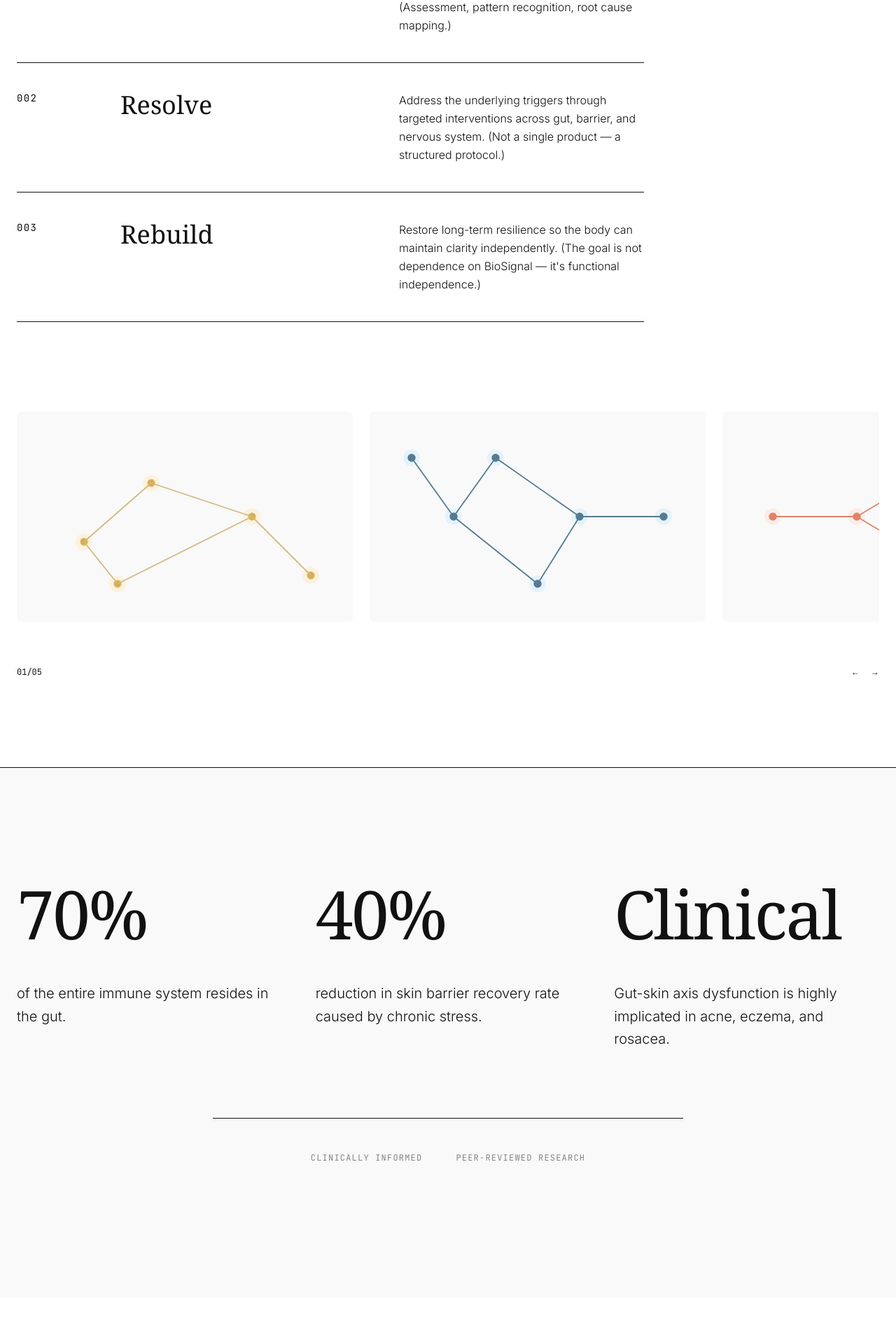
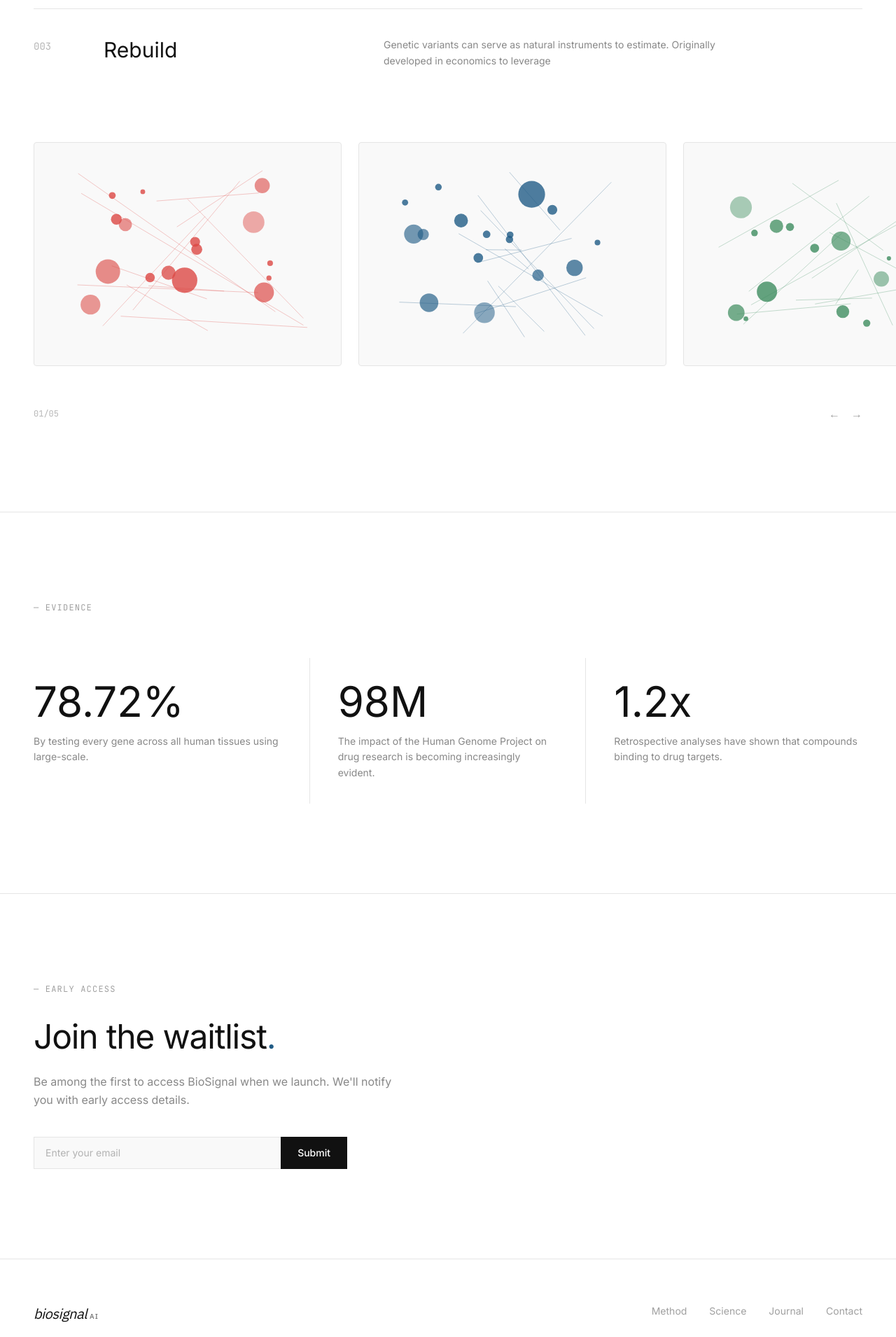
Before and after one commit to YA117/biosignal-landing, a Next.js app: page / in a window 1280 px wide. Shown: the part 2817-4727 px from the top of the page at 70% size. Built offline with nearby package versions, Linux system fonts and the light colour scheme.

Commit message:
feat: complete bio4 aesthetic overhaul — light mode, IBM Plex Sans logo, strict grid typography

```diff
--- a/app/layout.tsx
+++ b/app/layout.tsx
@@ -23,7 +23,7 @@ export default function RootLayout({
 }) {
   return (
     <html lang="en" className={`${inter.variable} ${ibmPlex.variable} ${mono.variable}`}>
-      <body className="font-sans bg-background text-foreground antialiased selection:bg-accent/20 selection:text-accent">
+      <body className="font-sans bg-background text-foreground antialiased selection:bg-blue-bio/20 selection:text-blue-bio">
         {children}
         <Toaster />
       </body>
--- a/components/sections/Evidence.tsx
+++ b/components/sections/Evidence.tsx
@@ -2,55 +2,56 @@
 
 import { motion } from "framer-motion";
 
-export function Evidence() {
-  const stats = [
+const evidence = [
   {
-      value: "70%",
-      desc: "of the entire immune system resides in the gut."
+    stat: "78.72%",
+    description: "By testing every gene across all human tissues using large-scale.",
   },
   {
-      value: "40%",
-      desc: "reduction in skin barrier recovery rate caused by chronic stress."
+    stat: "98M",
+    description: "The impact of the Human Genome Project on drug research is becoming increasingly evident.",
   },
   {
-      value: "Clinical",
-      desc: "Gut-skin axis dysfunction is highly implicated in acne, eczema, and rosacea."
-    }
+    stat: "1.2x",
+    description: "Retrospective analyses have shown that compounds binding to drug targets.",
+  },
 ];
 
+export function Evidence() {
   return (
-    <section className="bg-surface text-charcoal py-24 md:py-40 px-6 border-t border-charcoal/5">
-      <div className="container mx-auto max-w-7xl">
+    <section id="science" className="bg-background border-t border-border">
+      <div className="w-full px-6 lg:px-12 py-24 md:py-32">
         <motion.div
-          initial={{ opacity: 0, y: 30 }}
+          initial={{ opacity: 0, y: 15 }}
           whileInView={{ opacity: 1, y: 0 }}
-          viewport={{ once: true, margin: "-100px" }}
-          transition={{ duration: 0.8 }}
-          className="grid grid-cols-1 lg:grid-cols-3 gap-16 lg:gap-12"
+          viewport={{ once: true }}
+          transition={{ duration: 0.5 }}
+          className="mb-16"
         >
-          {stats.map((stat, i) => (
-            <div key={i} className="flex flex-col">
-              <span className="font-serif text-6xl md:text-8xl tracking-tight mb-6">{stat.value}</span>
-              <div className="w-12 h-[2px] bg-accent/50 mb-6" />
-              <p className="font-sans text-lg md:text-xl font-light text-charcoal/80 leading-relaxed max-w-sm">
-                {stat.desc}
-              </p>
-            </div>
-          ))}
+          <span className="block font-mono text-xs tracking-widest uppercase text-foreground/40 mb-4">
+            — Evidence
+          </span>
         </motion.div>
 
+        <div className="grid grid-cols-1 md:grid-cols-3 gap-0">
+          {evidence.map((item, i) => (
             <motion.div
-           initial={{ opacity: 0 }}
-           whileInView={{ opacity: 1 }}
+              key={i}
+              initial={{ opacity: 0, y: 20 }}
+              whileInView={{ opacity: 1, y: 0 }}
               viewport={{ once: true }}
-           transition={{ delay: 0.4, duration: 1 }}
-           className="mt-24 pt-12 border-t border-charcoal/10 flex flex-col items-center text-center max-w-2xl mx-auto"
+              transition={{ duration: 0.5, delay: i * 0.1 }}
+              className={`py-8 ${i < evidence.length - 1 ? "md:border-r border-border md:pr-10" : ""} ${i > 0 ? "md:pl-10" : ""}`}
             >
-           <div className="flex flex-wrap justify-center gap-6 md:gap-12 opacity-50 mb-8">
-              <span className="font-mono text-xs uppercase tracking-widest">Clinically Informed</span>
-              <span className="font-mono text-xs uppercase tracking-widest">Peer-Reviewed Research</span>
+              <h3 className="text-5xl md:text-6xl font-sans font-normal text-foreground mb-4">
+                {item.stat}
+              </h3>
+              <p className="text-sm text-foreground/50 leading-relaxed">
+                {item.description}
+              </p>
+            </motion.div>
+          ))}
         </div>
-        </motion.div>
       </div>
     </section>
   );
--- a/components/sections/Footer.tsx
+++ b/components/sections/Footer.tsx
@@ -3,7 +3,7 @@
 import Link from "next/link";
 
 const footerLinks = [
-  { label: "Method", href: "#method" },
+  { label: "Method", href: "#" },
   { label: "Science", href: "#science" },
   { label: "Journal", href: "#" },
   { label: "Contact", href: "#" },
@@ -11,20 +11,17 @@ const footerLinks = [
 
 export function Footer() {
   return (
-    <footer className="w-full bg-[#1c1917]">
+    <footer className="w-full bg-background border-t border-border">
       {/* Main Footer */}
-      <div className="px-6 py-16 sm:px-12 lg:px-24">
-        <div className="mx-auto max-w-7xl">
-          <div className="flex flex-col gap-12 md:flex-row md:items-start md:justify-between">
+      <div className="px-6 lg:px-12 py-16">
+        <div className="flex flex-col gap-10 md:flex-row md:items-start md:justify-between">
           {/* Brand */}
           <div className="max-w-xs">
             <Link href="/" className="flex items-baseline gap-0.5">
-                <span className="text-xl font-light text-white">Bio</span>
-                <span className="text-xl font-normal text-[#c4733b]">
-                  Signal
-                </span>
+              <span className="text-xl italic text-foreground tracking-tight" style={{ fontFamily: 'var(--font-ibm-plex)' }}>biosignal</span>
+              <span className="text-[10px] font-medium text-foreground/60 tracking-widest uppercase ml-0.5" style={{ fontFamily: 'var(--font-ibm-plex)' }}>AI</span>
             </Link>
-              <p className="mt-4 text-sm leading-relaxed text-white/30">
+            <p className="mt-4 text-sm leading-relaxed text-foreground/40">
               Signal-based health, starting with skin.
             </p>
           </div>
@@ -35,55 +32,26 @@ export function Footer() {
               <Link
                 key={link.label}
                 href={link.href}
-                  className="text-sm text-white/40 transition-colors hover:text-white/70"
+                className="text-sm text-foreground/40 transition-colors hover:text-foreground/70"
               >
                 {link.label}
               </Link>
             ))}
           </div>
-
-            {/* Social */}
-            <div className="flex gap-3">
-              {["IG", "X"].map((social) => (
-                <a
-                  key={social}
-                  href="#"
-                  className="flex h-9 w-9 items-center justify-center rounded-full border border-white/10 text-xs text-white/40 transition-all hover:border-white/30 hover:text-white/60"
-                >
-                  {social}
-                </a>
-              ))}
-            </div>
-          </div>
-        </div>
-      </div>
-
-      {/* Large Brand Name */}
-      <div className="border-t border-white/5 px-6 py-12 sm:px-12 lg:px-24">
-        <div className="mx-auto max-w-7xl">
-          <h2 className="text-center text-6xl font-light tracking-tight text-white/5 sm:text-7xl md:text-8xl lg:text-9xl">
-            BioSignal
-          </h2>
         </div>
       </div>
 
       {/* Bottom Bar */}
-      <div className="border-t border-white/5 px-6 py-4 sm:px-12 lg:px-24">
-        <div className="mx-auto flex max-w-7xl flex-col items-center justify-between gap-2 sm:flex-row">
-          <p className="text-xs text-white/20">
+      <div className="border-t border-border px-6 lg:px-12 py-4">
+        <div className="flex flex-col items-center justify-between gap-2 sm:flex-row">
+          <p className="text-xs text-foreground/30">
             &copy; {new Date().getFullYear()} BioSignal. All rights reserved.
           </p>
           <div className="flex gap-4">
-            <Link
-              href="#"
-              className="text-xs text-white/20 hover:text-white/40"
-            >
+            <Link href="#" className="text-xs text-foreground/30 hover:text-foreground/50">
               Privacy
             </Link>
-            <Link
-              href="#"
-              className="text-xs text-white/20 hover:text-white/40"
-            >
+            <Link href="#" className="text-xs text-foreground/30 hover:text-foreground/50">
               Terms
             </Link>
           </div>
--- a/components/sections/Method.tsx
+++ b/components/sections/Method.tsx
@@ -2,143 +2,124 @@
 
 import { motion } from "framer-motion";
 
-export function Method() {
 const steps = [
   {
-      num: "001",
+    number: "001",
     title: "Interpret",
-      desc: "Identify which signals your skin is sending and which internal systems are driving them. (Assessment, pattern recognition, root cause mapping.)"
+    description:
+      "By testing every gene across all human tissues using large-scale Mendelian randomization and colocalization",
   },
   {
-      num: "002",
+    number: "002",
     title: "Resolve",
-      desc: "Address the underlying triggers through targeted interventions across gut, barrier, and nervous system. (Not a single product — a structured protocol.)"
+    description:
+      "Of diseases and biomarkers, we generate billions of causal data points linking genes to biological outcomes.",
   },
   {
-      num: "003",
+    number: "003",
     title: "Rebuild",
-      desc: "Restore long-term resilience so the body can maintain clarity independently. (The goal is not dependence on BioSignal — it's functional independence.)"
-    }
+    description:
+      "Genetic variants can serve as natural instruments to estimate. Originally developed in economics to leverage",
+  },
 ];
 
+export function Method() {
   return (
-    <section className="bg-background text-charcoal py-24 md:py-32 overflow-hidden border-t border-charcoal/5">
-      <div className="container mx-auto px-6 max-w-7xl">
-        <div className="mb-16 md:mb-24 flex items-center gap-6">
-           <h2 className="font-serif text-3xl md:text-5xl">The BioSignal Method</h2>
-        </div>
-
-        {/* Numbered List (bio1) */}
-        <div className="max-w-4xl border-t border-charcoal/10 relative">
+    <section className="bg-background border-t border-border">
+      <div className="w-full px-6 lg:px-12 py-24 md:py-32">
+        {/* Numbered List — bio1 style */}
+        <div className="mb-16">
           {steps.map((step, index) => (
             <motion.div
-              key={step.num}
-              initial={{ opacity: 0, y: 20 }}
+              key={step.number}
+              initial={{ opacity: 0, y: 15 }}
               whileInView={{ opacity: 1, y: 0 }}
-              viewport={{ once: true, margin: "-50px" }}
-              transition={{ delay: index * 0.15, duration: 0.8 }}
-              className="grid grid-cols-1 md:grid-cols-[100px_1fr_1fr] gap-4 md:gap-12 py-10 border-b border-charcoal/10"
+              viewport={{ once: true }}
+              transition={{ duration: 0.5, delay: index * 0.1 }}
+              className={`grid grid-cols-12 gap-4 py-10 ${
+                index < steps.length - 1 ? "border-b border-border" : ""
+              }`}
             >
-              <div className="font-mono text-charcoal/40 text-sm tracking-widest">{step.num}</div>
-              <h3 className="font-serif text-3xl md:text-4xl">{step.title}</h3>
-              <p className="font-sans text-charcoal/70 leading-relaxed font-light">{step.desc}</p>
+              <div className="col-span-2 md:col-span-1">
+                <span className="font-mono text-sm text-foreground/30">
+                  {step.number}
+                </span>
+              </div>
+              <div className="col-span-10 md:col-span-4">
+                <h3 className="text-2xl md:text-3xl font-sans font-normal text-foreground">
+                  {step.title}
+                </h3>
+              </div>
+              <div className="col-span-12 md:col-span-7 md:col-start-6">
+                <p className="text-sm text-foreground/50 leading-relaxed max-w-lg">
+                  {step.description}
+                </p>
+              </div>
             </motion.div>
           ))}
         </div>
 
-        {/* Horizontal scrollable abstract network diagrams (bio1) */}
+        {/* Carousel area — bio1 network diagrams */}
+        <div className="overflow-x-auto pb-8 -mx-6 px-6 lg:-mx-12 lg:px-12">
+          <div className="flex gap-6 min-w-max">
+            {["red-bio", "blue-bio", "green-bio"].map((color, i) => (
               <motion.div
-          initial={{ opacity: 0 }}
-          whileInView={{ opacity: 1 }}
+                key={color}
+                initial={{ opacity: 0, y: 20 }}
+                whileInView={{ opacity: 1, y: 0 }}
                 viewport={{ once: true }}
-          transition={{ duration: 1, delay: 0.5 }}
-          className="mt-24 md:mt-32 w-full flex gap-6 overflow-x-auto pb-8 snap-x scrollbar-hide padding-right-safe"
+                transition={{ duration: 0.5, delay: 0.2 + i * 0.1 }}
+                className="w-[360px] md:w-[440px] h-[280px] md:h-[320px] bg-surface rounded-sm border border-border relative overflow-hidden"
               >
-          {/* Card 1 - Yellow Network Overlay */}
-          <div className="min-w-[320px] md:min-w-[480px] h-[300px] bg-surface rounded-md p-8 relative snap-center flex-shrink-0 flex items-center justify-center overflow-hidden">
-             <svg width="100%" height="100%" viewBox="0 0 400 240" className="absolute opacity-80" style={{ stroke: '#c9a962', strokeWidth: 1.5, fill: 'none' }}>
-                <circle cx="80" cy="150" r="10" fill="#fdf0d5" strokeWidth="0" />
-                <circle cx="80" cy="150" r="4" fill="#d89614" />
-                <circle cx="160" cy="80" r="10" fill="#fdf0d5" strokeWidth="0" />
-                <circle cx="160" cy="80" r="4" fill="#d89614" />
-                <circle cx="280" cy="120" r="10" fill="#fdf0d5" strokeWidth="0" />
-                <circle cx="280" cy="120" r="4" fill="#d89614" />
-                <circle cx="350" cy="190" r="10" fill="#fdf0d5" strokeWidth="0" />
-                <circle cx="350" cy="190" r="4" fill="#d89614" />
-                <circle cx="120" cy="200" r="10" fill="#fdf0d5" strokeWidth="0" />
-                <circle cx="120" cy="200" r="4" fill="#d89614" />
-                <path d="M 80 150 L 160 80" />
-                <path d="M 160 80 L 280 120" />
-                <path d="M 280 120 L 350 190" />
-                <path d="M 80 150 L 120 200" />
-                <path d="M 120 200 L 280 120" />
+                {/* Abstract node-link diagram */}
+                <svg className="w-full h-full" viewBox="0 0 440 320" fill="none">
+                  {/* Connection lines */}
+                  {Array.from({ length: 12 }).map((_, j) => (
+                    <line
+                      key={`line-${j}`}
+                      x1={40 + Math.random() * 180}
+                      y1={40 + Math.random() * 240}
+                      x2={220 + Math.random() * 180}
+                      y2={40 + Math.random() * 240}
+                      stroke={`var(--color-${color})`}
+                      strokeWidth="1"
+                      opacity="0.3"
+                    />
+                  ))}
+                  {/* Nodes */}
+                  {Array.from({ length: 8 }).map((_, j) => (
+                    <circle
+                      key={`node-${j}`}
+                      cx={60 + Math.random() * 320}
+                      cy={60 + Math.random() * 200}
+                      r={8 + Math.random() * 12}
+                      fill={`var(--color-${color})`}
+                      opacity={0.4 + Math.random() * 0.4}
+                    />
+                  ))}
+                  {/* Inner circles */}
+                  {Array.from({ length: 8 }).map((_, j) => (
+                    <circle
+                      key={`inner-${j}`}
+                      cx={60 + Math.random() * 320}
+                      cy={60 + Math.random() * 200}
+                      r={3 + Math.random() * 5}
+                      fill={`var(--color-${color})`}
+                      opacity="0.8"
+                    />
+                  ))}
                 </svg>
+              </motion.div>
+            ))}
+          </div>
         </div>
 
-          {/* Card 2 - Blue Network Hierarchy */}
-          <div className="min-w-[320px] md:min-w-[480px] h-[300px] bg-surface rounded-md p-8 relative snap-center flex-shrink-0 flex items-center justify-center overflow-hidden">
-             <svg width="100%" height="100%" viewBox="0 0 400 240" className="absolute opacity-80" style={{ stroke: '#2b5c77', strokeWidth: 1.5, fill: 'none' }}>
-                <circle cx="50" cy="50" r="10" fill="#e0f0f9" strokeWidth="0" />
-                <circle cx="50" cy="50" r="4" fill="#2b5c77" />
-
-                <circle cx="150" cy="50" r="10" fill="#e0f0f9" strokeWidth="0" />
-                <circle cx="150" cy="50" r="4" fill="#2b5c77" />
-
-                <circle cx="100" cy="120" r="10" fill="#e0f0f9" strokeWidth="0" />
-                <circle cx="100" cy="120" r="4" fill="#2b5c77" />
-
-                <circle cx="250" cy="120" r="10" fill="#e0f0f9" strokeWidth="0" />
-                <circle cx="250" cy="120" r="4" fill="#2b5c77" />
-
-                <circle cx="350" cy="120" r="10" fill="#e0f0f9" strokeWidth="0" />
-                <circle cx="350" cy="120" r="4" fill="#2b5c77" />
-
-                <circle cx="200" cy="200" r="10" fill="#e0f0f9" strokeWidth="0" />
-                <circle cx="200" cy="200" r="4" fill="#2b5c77" />
-
-                <path d="M 50 50 L 100 120" />
-                <path d="M 150 50 L 100 120" />
-                <path d="M 150 50 L 250 120" />
-                <path d="M 100 120 L 200 200" />
-                <path d="M 250 120 L 200 200" />
-                <path d="M 250 120 L 350 120" />
-             </svg>
-          </div>
-
-          {/* Card 3 - Red Node Path */}
-          <div className="min-w-[320px] md:min-w-[480px] h-[300px] bg-surface rounded-md p-8 relative snap-center flex-shrink-0 flex items-center justify-center overflow-hidden">
-             <svg width="100%" height="100%" viewBox="0 0 400 240" className="absolute opacity-80" style={{ stroke: '#d86846', strokeWidth: 1.5, fill: 'none' }}>
-                <circle cx="60" cy="120" r="10" fill="#fbeae5" strokeWidth="0" />
-                <circle cx="60" cy="120" r="4" fill="#d86846" />
-
-                <circle cx="160" cy="120" r="10" fill="#fbeae5" strokeWidth="0" />
-                <circle cx="160" cy="120" r="4" fill="#d86846" />
-
-                <circle cx="260" cy="60" r="10" fill="#fbeae5" strokeWidth="0" />
-                <circle cx="260" cy="60" r="4" fill="#d86846" />
-
-                <circle cx="260" cy="180" r="10" fill="#fbeae5" strokeWidth="0" />
-                <circle cx="260" cy="180" r="4" fill="#d86846" />
-
-                <circle cx="360" cy="120" r="10" fill="#fbeae5" strokeWidth="0" />
-                <circle cx="360" cy="120" r="4" fill="#d86846" />
-
-                <path d="M 60 120 L 160 120" />
-                <path d="M 160 120 L 260 60" />
-                <path d="M 160 120 L 260 180" />
-                <path d="M 260 60 L 360 120" />
-                <path d="M 260 180 L 360 120" />
-             </svg>
-          </div>
-
-          <div className="w-[1px] flex-shrink-0" /> {/* Spacer */}
-        </motion.div>
-
-        <div className="mt-8 flex justify-between items-center text-charcoal/40 font-mono text-xs">
-           <span>01/05</span>
+        {/* Carousel Controls */}
+        <div className="flex items-center justify-between mt-6">
+          <span className="font-mono text-xs text-foreground/30">01/05</span>
           <div className="flex gap-4">
-             <span>←</span>
-             <span>→</span>
+            <button className="text-foreground/40 hover:text-foreground transition-colors">←</button>
+            <button className="text-foreground/40 hover:text-foreground transition-colors">→</button>
           </div>
         </div>
       </div>
--- a/components/sections/Waitlist.tsx
+++ b/components/sections/Waitlist.tsx
@@ -1,55 +1,68 @@
 "use client";
 
+import { useState } from "react";
 import { motion } from "framer-motion";
-import { ArrowRight } from "lucide-react";
 
 export function Waitlist() {
+  const [email, setEmail] = useState("");
+  const [submitted, setSubmitted] = useState(false);
+
+  const handleSubmit = (e: React.FormEvent) => {
+    e.preventDefault();
+    if (email) {
+      setSubmitted(true);
+      setEmail("");
+    }
+  };
+
   return (
-    <section id="waitlist" className="bg-charcoal text-white py-32 md:py-48 px-6">
-      <div className="container mx-auto max-w-2xl text-center">
+    <section id="waitlist" className="bg-background border-t border-border">
+      <div className="w-full px-6 lg:px-12 py-24 md:py-32">
+        <div className="max-w-2xl">
           <motion.div
-          initial={{ opacity: 0, y: 30 }}
+            initial={{ opacity: 0, y: 20 }}
             whileInView={{ opacity: 1, y: 0 }}
-          viewport={{ once: true, margin: "-100px" }}
-          transition={{ duration: 0.8 }}
+            viewport={{ once: true }}
+            transition={{ duration: 0.6 }}
           >
-          <span className="block font-mono text-xs tracking-widest uppercase text-surface-dark/50 mb-6">
-            Be first to know
+            <span className="block font-mono text-xs tracking-widest uppercase text-foreground/40 mb-8">
+              — Early Access
             </span>
-          <h2 className="font-serif text-4xl md:text-5xl leading-tight mb-6">
-            Understand the <span className="italic text-accent">signal</span>.
+            <h2 className="text-3xl sm:text-4xl md:text-5xl font-sans font-normal leading-[1.15] tracking-tight text-foreground mb-6">
+              Join the waitlist
+              <span className="text-blue-bio">.</span>
             </h2>
-          <p className="font-sans text-lg font-light leading-relaxed text-surface-dark/70 mb-12">
-            Join the waitlist for early access, the BioSignal framework documentation, and launch pricing.
+            <p className="text-base text-foreground/50 leading-relaxed mb-10 max-w-lg">
+              Be among the first to access BioSignal when we launch. We&apos;ll notify you with early access details.
             </p>
 
-          <form
-            className="flex flex-col md:flex-row gap-4 max-w-lg mx-auto"
-            onSubmit={(e) => {
-              e.preventDefault();
-              // In a real app we'd POST to Supabase here.
-              alert("Joined waitlist.");
-            }}
-          >
+            {submitted ? (
+              <div className="flex items-center gap-3 py-4">
+                <div className="w-2 h-2 rounded-full bg-green-bio" />
+                <span className="text-sm text-foreground/60">
+                  Thank you. We&apos;ll be in touch.
+                </span>
+              </div>
+            ) : (
+              <form onSubmit={handleSubmit} className="flex items-stretch gap-0 max-w-md">
                 <input
                   type="email"
-               placeholder="Your email address"
+                  value={email}
+                  onChange={(e) => setEmail(e.target.value)}
+                  placeholder="Enter your email"
                   required
-               className="flex-1 bg-transparent border-b border-white/20 px-4 py-4 focus:outline-none focus:border-white transition-colors"
+                  className="flex-1 px-4 py-3 bg-surface border border-border border-r-0 text-sm text-foreground placeholder:text-foreground/30 outline-none focus:border-foreground/30 transition-colors"
                 />
                 <button
                   type="submit"
-              className="group flex-shrink-0 inline-flex items-center justify-center gap-2 bg-white text-charcoal px-8 py-4 rounded-full font-medium hover-lift transition-all"
+                  className="px-6 py-3 bg-foreground text-background text-sm font-medium hover:bg-foreground/90 transition-colors"
                 >
-              Join Waitlist
-              <ArrowRight className="w-4 h-4 group-hover:translate-x-1 transition-transform" />
+                  Submit
                 </button>
               </form>
-
-          <p className="font-mono text-xs text-white/30 mt-8">
-            No spam. Unsubscribe anytime.
-          </p>
+            )}
           </motion.div>
+        </div>
       </div>
     </section>
   );
```
Lines whose indentation alone changed are shown as unchanged.
